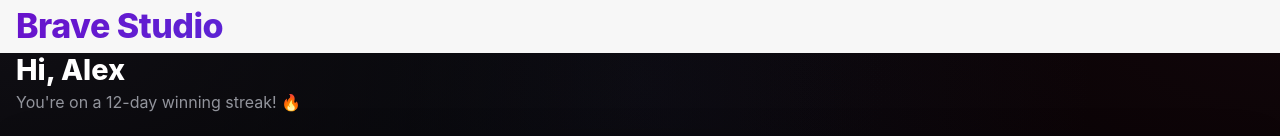
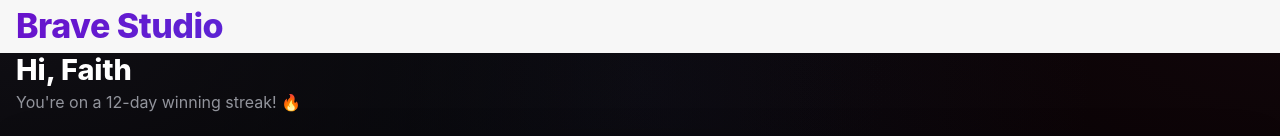
Before and after one commit to elijahfaith/brave, a React (Vite) app: page / in a window 1280 px wide. Both pictures are taken after a click on the element "Get Started". Shown: the top 136 px of the page. Built offline with nearby package versions, Linux system fonts and the light colour scheme.

Commit message:
Fix Vercel routing and update branding to Faith

```diff
--- a/src/pages/Dashboard.tsx
+++ b/src/pages/Dashboard.tsx
@@ -26,7 +26,7 @@
       <IonContent fullscreen>
         <div className="animate-fade-in" style={{ padding: '0 16px' }}>
           <IonText color="medium">
-            <h2 style={{ fontSize: '1.8rem', fontWeight: '800', color: 'white', margin: '0 0 4px 0' }}>Hi, Alex</h2>
+            <h2 style={{ fontSize: '1.8rem', fontWeight: '800', color: 'white', margin: '0 0 4px 0' }}>Hi, Faith</h2>
             <p style={{ margin: '0 0 24px 0' }}>You're on a 12-day winning streak! 🔥</p>
           </IonText>
 
```
Also changed, not shown: vercel.json (added).
